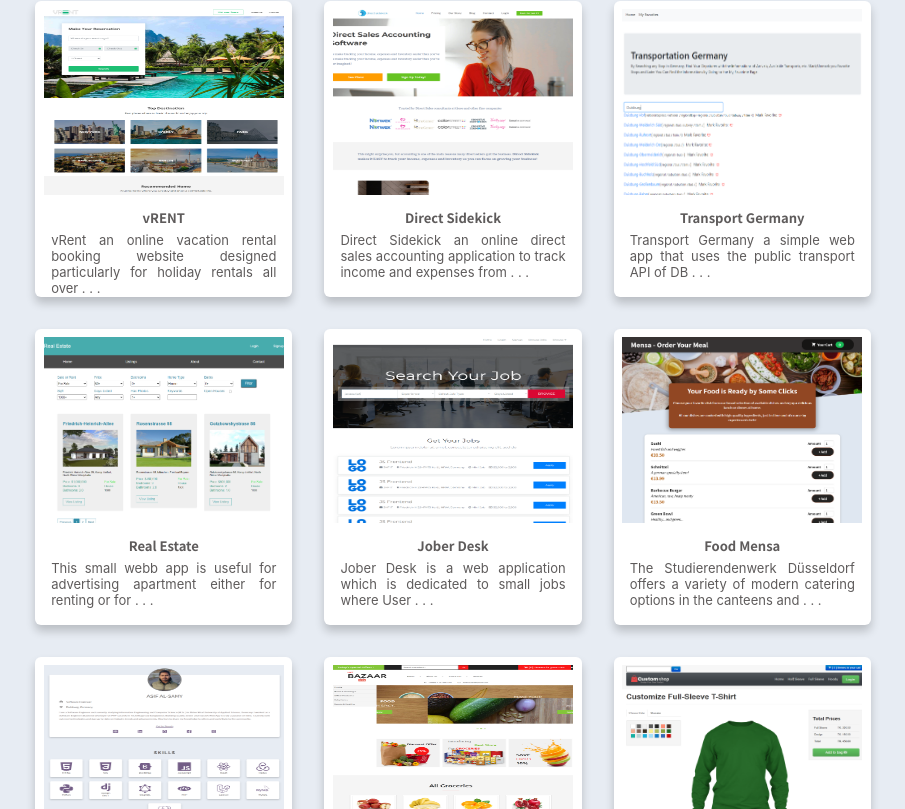
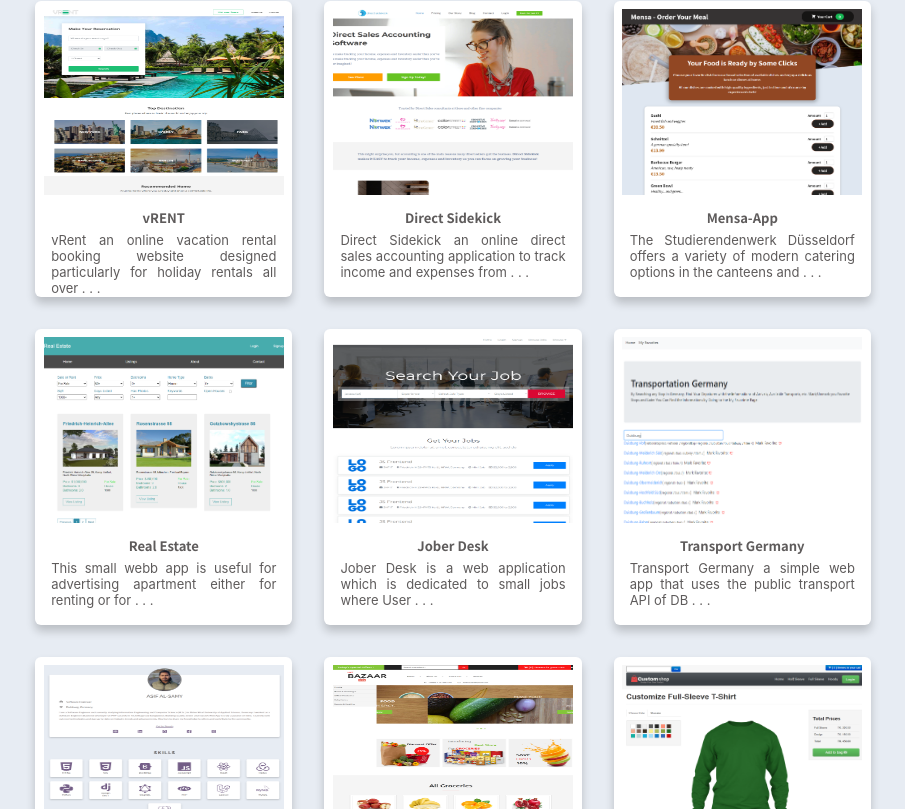
Before and after one commit to asifsamy/portfolio-v2, a React (Create React App) app: page / in a window 1280 px wide. Shown: the part 1452-2261 px from the top of the page, without its empty margins (187-1092 px from the left). Built offline with nearby package versions, Linux system fonts and the light colour scheme.

Commit message:
Update websites

```diff
--- a/public/index.html
+++ b/public/index.html
@@ -24,7 +24,7 @@
       work correctly both with client-side routing and a non-root public URL.
       Learn how to configure a non-root public URL by running `npm run build`.
     -->
-    <title>React App</title>
+    <title>Asif Al - Samy</title>
   </head>
   <body>
     <noscript>You need to enable JavaScript to run this app.</noscript>
--- a/src/components/ProjectDetail.js
+++ b/src/components/ProjectDetail.js
@@ -24,11 +24,13 @@ const ProjectDetail = (props) => {
   //   }
   // });
 
+  const { projectId } = props;
+
   useEffect(() => {
     const fetchProject = () => {
       try {
         PROJECT_LISTS.forEach((project) => {
-          if (project.id === props.projectId) {
+          if (project.id === projectId) {
             setProjectItem(project);
           }
         });
@@ -38,7 +40,7 @@ const ProjectDetail = (props) => {
     };
 
     fetchProject();
-  }, []);
+  }, [projectId]);
 
   const projectContent = (
     <div className={projectDetailStyles["project-item"]}>
@@ -51,7 +53,7 @@ const ProjectDetail = (props) => {
       )}
       <div className={projectDetailStyles["tech-spec"]}>
         <h4 className="centered">
-          USED TECHNOLOGIES (Packeges, Libraries, etc)
+          USED TECHNOLOGIES (Packeges, Libraries, Concepts etc)
         </h4>
         <p className="centered">{projectItem.libraries}</p>
       </div>
--- a/src/components/ProjectDetail.module.css
+++ b/src/components/ProjectDetail.module.css
@@ -42,6 +42,12 @@
   cursor: pointer;
 }
 
-/* .modal {
-  z-index: "30";
-} */
+@media screen and (max-width: 600px) {
+  .project-item p {
+    margin-left: 1rem;
+    margin-right: 1rem;
+    text-align: justify;
+    font-size: 15px;
+    font-weight: 500;
+  }
+}
--- a/src/components/ProjectLists.js
+++ b/src/components/ProjectLists.js
@@ -39,15 +39,15 @@ export const PROJECT_LISTS = [
     id: "p3",
     category: "Academic",
     year: "2021",
-    title: "Transport Germany",
-    image: transportImg,
+    title: "Mensa-App",
+    image: mensaImg,
     description:
-      "Transport Germany a simple web app that uses the public transport API of DB (https://v5.db.transport.rest/api.html) to search through stops. When showing results, it shows which transport options are available in the resulting stop(s). Example transport options are: bus/tram/ferry/suburban/express/regional. If the user selects a stop, it routes the user to the detail page of that stop where the user can see the departures from the stop. Users are able to mark some stops favorite so that they can quickly access them instead of searching every time. This information are in the client-side only.",
-    demo: "https://asifsamy.github.io/transport-germany/",
-    source_code: "https://github.com/asifsamy/transportation-de",
-    video_url: "https://youtu.be/TpIPrIMUB6g",
+      "The Studierendenwerk Düsseldorf offers a variety of modern catering options in the canteens and cafeterias or bistros. The service depends on the needs of the guests. Mensa App is developed to help the cafeteria to make better-informed decisions for the food they provide. The web application of this system is also used to maintain restaurant data, manage a reservation, perform food ordering, payment, and reporting.",
+    demo: "https://mensa-app-80da4.web.app/",
+    source_code: "https://github.com/asifsamy/food-mensa",
+    video_url: "https://youtu.be/RoOhntoVu9E",
     libraries:
-      "React, public transport API of DB (https://v5.db.transport.rest/api.html), Javascript, Bootstrap, and Some Others vendor",
+      "React, React-Helmet, React-Router, React-Icons, Context API for Cart and Authentication functionalities, Firebase for database and Hosting",
   },
   {
     id: "p4",
@@ -77,14 +77,16 @@ export const PROJECT_LISTS = [
   {
     id: "p6",
     category: "Academic",
-    year: "2020",
-    title: "Food Mensa",
-    image: mensaImg,
+    year: "2021",
+    title: "Transport Germany",
+    image: transportImg,
     description:
-      "The Studierendenwerk Düsseldorf offers a variety of modern catering options in the canteens and cafeterias or bistros. The service depends on the needs of the guests. Mensa App is developed to help the cafeteria to make better-informed decisions for the food they provide. The web application of this system is also used to maintain restaurant data, manage a reservation, perform food ordering, payment, and reporting.",
-    source_code: "https://github.com/asifsamy/mensa-online-v2",
+      "Transport Germany a simple web app that uses the public transport API of DB (https://v5.db.transport.rest/api.html) to search through stops. When showing results, it shows which transport options are available in the resulting stop(s). Example transport options are: bus/tram/ferry/suburban/express/regional. If the user selects a stop, it routes the user to the detail page of that stop where the user can see the departures from the stop. Users are able to mark some stops favorite so that they can quickly access them instead of searching every time. This information are in the client-side only.",
+    demo: "https://asifsamy.github.io/transport-germany/",
+    source_code: "https://github.com/asifsamy/transportation-de",
+    video_url: "https://youtu.be/TpIPrIMUB6g",
     libraries:
-      "FrontEnd Framework : Vue, Backend Framework : Django REST, Database : PostgreSQL",
+      "React, public transport API of DB (https://v5.db.transport.rest/api.html), Javascript, Bootstrap, and Some Others vendor",
   },
   {
     id: "p7",
```
Also changed, not shown: 2 other files (tests, documents, lock files or other folders).
